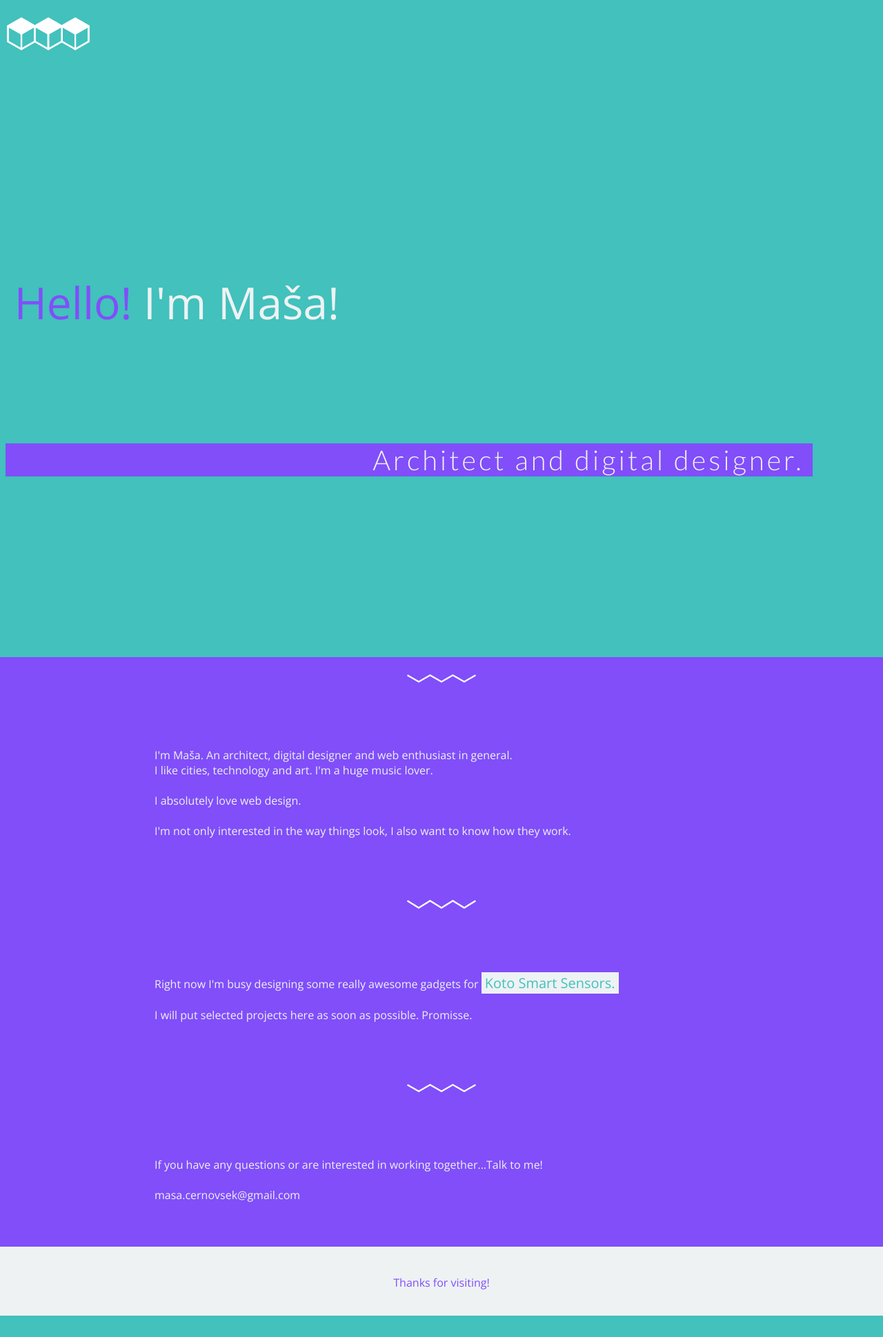
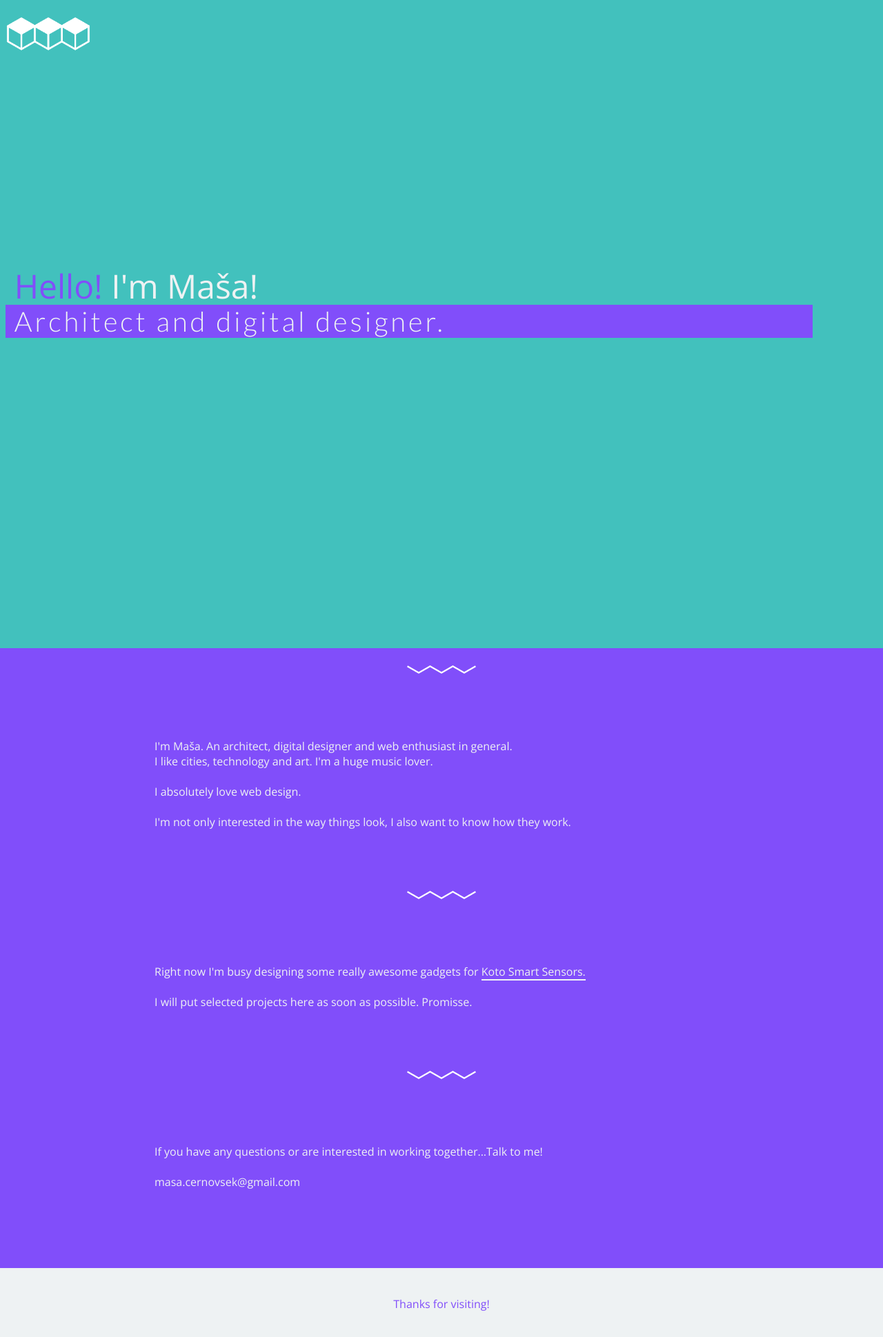
Before and after one commit to ViaCoco/viacoco.github.io, a Jekyll site: the page built from index.html, in a window 1280 px wide. Shown: the whole page at 69% size. Built offline with Jekyll 4.4.1, drawn with Linux system fonts in a browser that asks for light colours; some web fonts are replaced; before the commit the page ends 1908 px from its top, so only the background shows below that.

Commit message:
some layout changes

```diff
--- a/assets/stylesheet/_sass/_default2.scss
+++ b/assets/stylesheet/_sass/_default2.scss
@@ -192,7 +192,7 @@ html, body {
 			max-width: $M;
 			color: $purple;
 			font-family: $body-font;
-			font-size: 3.2em;
+			font-size: 2.5em;
 			font-weight: 300;
 			text-align: center;
 			padding: 0 1%;
@@ -206,7 +206,7 @@ html, body {
 		@include MQ(M) {
 			h1 {
 				top: 38%;
-				font-size: 4em;
+				font-size: 3em;
 				text-align: left;
 			}
 		}
@@ -220,7 +220,7 @@ html, body {
 			color: $off-white-color;
 			background-color: $purple;
 			font-family: $title-font;
-			font-size: 2.4em;
+			font-size: 2em;
 			font-weight: 300;
 			text-align: center;
 			letter-spacing: 0.1em;
@@ -243,10 +243,10 @@ html, body {
 
 	@include MQ(L) {
 		h2 {
-			top: 50%;
+			top: 33%;
 			left: 0;
 			padding: 0 1%;
-			text-align: right;
+			text-align: left;
 			font-size: 2.5em;
 			visibility: visible;
 		}
@@ -282,16 +282,21 @@ html, body {
 		padding: 5%;
 
 		.strong {
-			font-size:  20px;
-			background-color: $off-white-color;
-			padding: 2px 5px;
-			color: $green;
+			font-size:  16px;
+			font-weight: 400;
+			padding: 0;
+			color: $off-white-color;
+			border-bottom: solid 2px $off-white-color;
+		}
+
+		a {
+			padding-bottom: 15px;
 		}
 	}
 
 	@include MQ(M) {
 		.about-text {
-			width: 75%;
+			width: 60%;
 			text-align: left;
 		}
 		.about {
@@ -312,6 +317,7 @@ html, body {
 }
 
 .footer {
+	margin-top: 50px;
 	height: 100px;
 	background-color: $off-white-color;
 	color: $purple;
```
